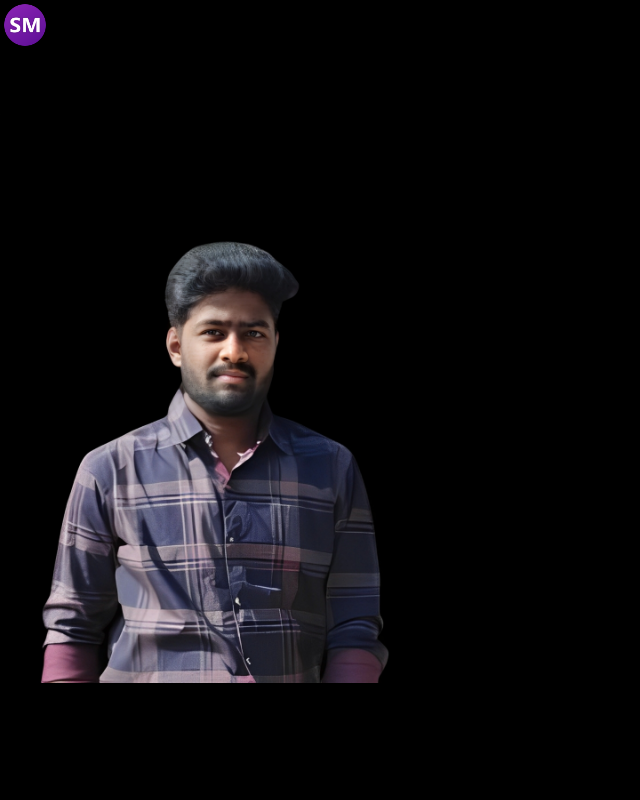
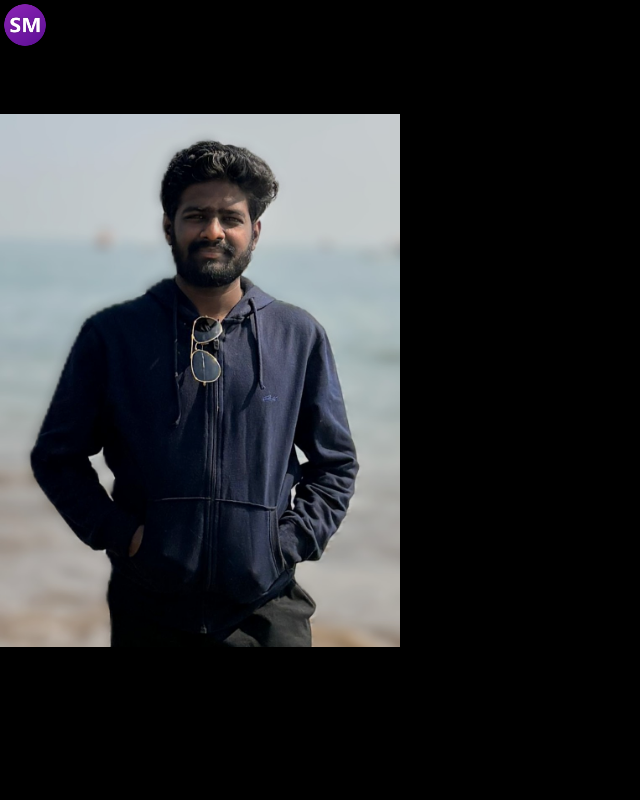
Before and after one commit to SharanMadhavan/sharan-madhavan_portfolio, a React (Vite) app: page / in a window 1280 px wide. Shown: the top 800 px of the page, without its empty margins (0-640 px from the left). Built offline with nearby package versions, Linux system fonts and the light colour scheme.

Commit message:
changed the profile pic

```diff
--- a/src/components/Hero.jsx
+++ b/src/components/Hero.jsx
@@ -1,4 +1,4 @@
-import profilePic from "../assets/sharan-pic.jpg"
+import profilePic from "../assets/ds.jpg"
 import { ABOUT_TEXT } from "../constants"
 import{ motion } from "framer-motion"
 const containervarient = {
@@ -21,18 +21,21 @@ const Hero = () => {
   return (
     <div className="pb-4 lg:mb-36">
         <div className="flex flex-wrap lg:flex-row-reverse">
-            <div className="w-full lg:w-1/2">
+            { <div className="w-full lg:w-1/2">
                 <div className="flex justify-center lg:p-8">
-                    <motion.img
-                     src={profilePic} alt="sharan madhavan" className="border border-stone-900 rounded-3xl"
-                     width={400}
-                     height={400}
-                     initial={{x:100, opacity:0}}
-                     animate={{x:0, opacity: 1}}
-                     transition={{duration:1, delay:1.5}}
-                     />
+                <motion.img
+  src={profilePic}
+  alt="sharan madhavan"
+  className="rounded-3xl shadow-inner opacity-90"
+  width={400}
+  height={400}
+  initial={{ x: 100, opacity: 0 }}
+  animate={{ x: 0, opacity: 0.9 }}
+  transition={{ duration: 1, delay: 1.5 }}
+/>
+
             </div>
-            </div>
+            </div> }
             <div className="w-full lg:w-1/2">
 
                 <motion.div
```
Also changed, not shown: src/assets/ds.jpg (added), src/assets/dsm.jpg (added).
